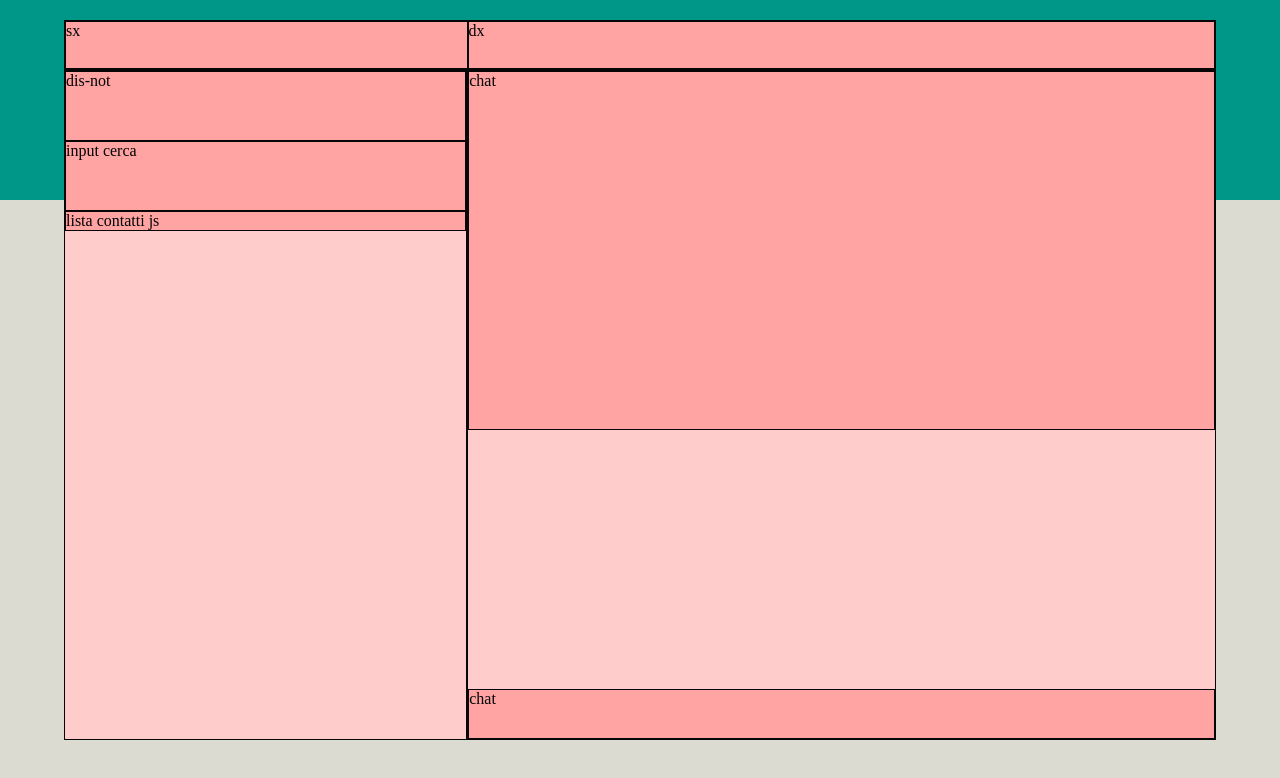
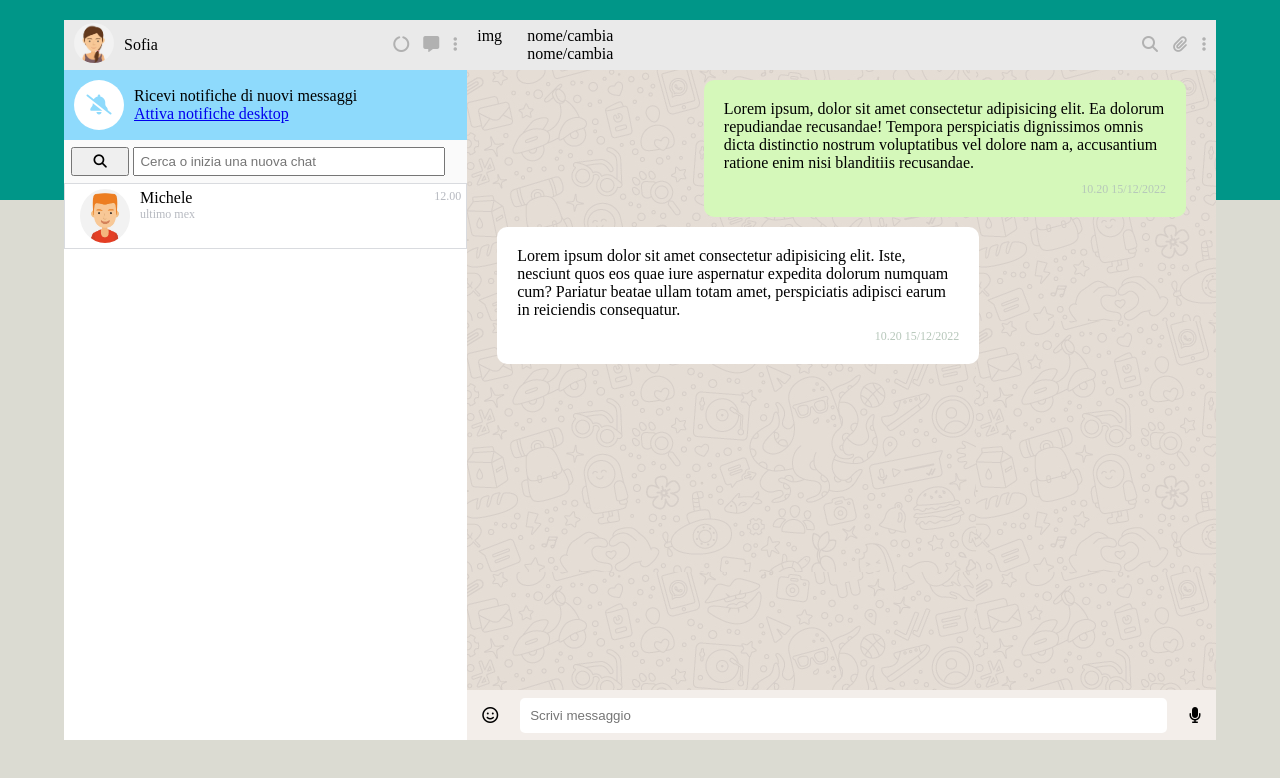
Before and after one commit to ChiaraInMiniatura/vue-boolzapp, a plain HTML site: page index.html in a window 1280 px wide. Drawn offline with nearby package versions, Linux system fonts and the light colour scheme.

Commit message:
aggiunta tutto css

```diff
--- a/index.html
+++ b/index.html
@@ -5,6 +5,7 @@
   <meta http-equiv="X-UA-Compatible" content="IE=edge">
   <meta name="viewport" content="width=device-width, initial-scale=1.0">
   <link rel="stylesheet" href="./style.css">
+  <link rel="stylesheet" href="https://cdnjs.cloudflare.com/ajax/libs/font-awesome/6.1.1/css/all.min.css" integrity="sha512-KfkfwYDsLkIlwQp6LFnl8zNdLGxu9YAA1QvwINks4PhcElQSvqcyVLLD9aMhXd13uQjoXtEKNosOWaZqXgel0g==" crossorigin="anonymous" referrerpolicy="no-referrer" />
   <script src="https://cdn.jsdelivr.net/npm/vue@2/dist/vue.js"></script>
   <title>Boolzap</title>
 </head>
@@ -13,23 +14,121 @@
 
     <header>
       <div class="container d-flex wrap">
+
         <!-- menu-up -->
-        <div class="menu-up d-flex debug">
-          <div class="menu-sx-up debug">sx</div>
-          <div class="menu-dx-up debug">dx</div>
+        <div class="menu-up d-flex">
+
+          <div class="menu-sx-up d-flex wrap">
+
+            <div class="nome-utente d-flex wrap">
+              <div class="img-utente">
+                <img src="./img/avatar_io.jpg" alt="Sofia">
+              </div>
+              <span>Sofia</span>
+            </div>
+
+            <div class="imp-utente">
+              <i class="fa-solid fa-circle-notch"></i>
+              <i class="fa-solid fa-message"></i>
+              <i class="fa-solid fa-ellipsis-vertical"></i>
+            </div>
+
+          </div>
+
+          <div class="menu-dx-up d-flex wrap">
+
+            <div class="utente-attivo d-flex wrap">
+              <div class="img-utente">img</div>
+              <div class="nome-ut-attivo">
+                <p>nome/cambia</p>
+                <p>nome/cambia</p>
+              </div>
+            </div>
+
+            <div class="imp-menu-dx">
+              <div class="imp-utente">
+                <i class="fa-solid fa-magnifying-glass"></i>
+                <i class="fa-solid fa-paperclip"></i>
+                <i class="fa-solid fa-ellipsis-vertical"></i>
+              </div>
+            </div>
+          </div>
+
         </div>
+
         <!-- menu-sx-contatti -->
-        <div class="menu-sx debug">
-          <div class="dis-not debug h70 w100">dis-not</div>
-          <div class="cerca-cont debug h70 w100"> input cerca</div>
-          <div class="contatti debug w100">
-            lista contatti js
+
+        <div class="menu-sx">
+
+          <div class="dis-not d-flex wrap">
+            <div class="mute-box d-flex">
+              <i class="fa-solid fa-bell-slash"></i>
+            </div>
+            <div>
+              <p>Ricevi notifiche di nuovi messaggi</p>
+              <a href="#">Attiva notifiche desktop</a>
+            </div>
           </div>
+
+          <div class="cerca-cont">
+            <button>
+              <i class="fa-solid fa-magnifying-glass"></i>
+            </button>
+            <input class="inp-cerca" type="text" placeholder="Cerca o inizia una nuova chat">
+          </div>
+
+          <div class="contatti">
+
+            <div class="card-contatto d-flex wrap">
+
+              <div class="d-flex wrap">
+
+                 <div class="img-utente-chat">
+                  <img src="./img/avatar_1.jpg" alt="ciao">
+                </div>
+
+                <div class="nome-conttatto">
+                  <span>Michele</span>
+                  <p class="ultimo-mex">ultimo mex</p>
+                </div>
+
+              </div>
+
+              <div class="orario-ult-mex">
+                <span>12.00</span>
+              </div>
+
+
+
+            </div>
+
+          </div>
+
         </div>
         <!-- menu-dx-chat -->
-        <div class="menu-dx d-flex wrap debug">
-          <div class="chat debug w100 h100">chat</div>
-          <div class="scr-mex debug w100 ">chat</div>
+        <div class="menu-dx d-flex wrap">
+
+          <div class="chat">
+            <div class="mex-inviato d-flex">
+             <div class="box-mex-inv">
+              <span>Lorem ipsum, dolor sit amet consectetur adipisicing elit. Ea dolorum repudiandae recusandae! Tempora perspiciatis dignissimos omnis dicta distinctio nostrum voluptatibus vel dolore nam a, accusantium ratione enim nisi blanditiis recusandae.</span>
+              <p class="data-mex">10.20 15/12/2022</p>
+             </div>
+            </div>
+            <div class="mex-ricevuto d-flex">
+              <div class="box-mex-ric">
+                <span>Lorem ipsum dolor sit amet consectetur adipisicing elit. Iste, nesciunt quos eos quae iure aspernatur expedita dolorum numquam cum? Pariatur beatae ullam totam amet, perspiciatis adipisci earum in reiciendis consequatur.</span>
+                <p class="data-mex">10.20 15/12/2022</p>
+              </div>
+            </div>
+          </div>
+
+          <div class="scr-mex w100 d-flex">
+            <i class="fa-regular fa-face-smile"></i>
+            <input class="inp-mex" type="text" placeholder="Scrivi messaggio">
+            <i class="fa-solid fa-microphone"></i>
+          </div>
+
         </div>
       </div>
     </header>
--- a/style.css
+++ b/style.css
@@ -3,19 +3,21 @@
   padding: 0;
   box-sizing: border-box;
 }
+img{
+  width: 100%;
+  height: 100%;
+  border-radius: 50%;
+}
 body{
   background-color: rgb(219, 219, 210);
 }
-
 header{
   background-color: rgb(0, 150, 136);
   width: 100%;
   height: 25vh;
   display: flex;
   align-items: baseline;
-
 }
-
 .container{
   width: 90%;
   margin: 20px auto;
@@ -23,31 +25,159 @@ header{
   background-color: white;
 }
 
+/* menu up */
 .menu-up{
   width: 100%;
   height: 50px;
+  background-color: rgb(234, 234, 234);
 }
+
+/* menu-up-sx */
 .menu-sx-up{
   width: 35%;
+  justify-content: space-between;
+  align-items: center;
 }
+.nome-utente{
+  align-items: center;
+}
+
+.img-utente{
+  width: 40px;
+  border-radius: 50%;
+  margin-left: 10px;
+  margin-right: 10px;
+}
+
+.imp-utente{
+  color: rgb(177, 177, 177);
+  margin-right: 10px;
+}
+.imp-utente .fa-solid{
+  margin-left: 10px;
+}
+
+/* menu-up-dx */
 .menu-dx-up{
   width: 65%;
+  justify-content: space-between;
+  align-items: center;
 }
+
+/* menu-sx contatti */
 .menu-sx{
   height: calc(100% - 50px);
   width: 35%;
 }
+
+.dis-not{
+  background-color: rgb(142, 218, 252);
+  height: 70px;
+  align-items: center;
+}
+
+.mute-box{
+  background-color: white;
+  height: 50px;
+  width: 50px;
+  border-radius: 50%;
+  align-items: center ;
+  justify-content: center;
+  margin: 10px;
+  color: rgb(142, 218, 252) ;
+  font-size: 20px;
+}
+
+.cerca-cont {
+  background-color: rgb(250, 250, 250);
+  padding: 7px;
+}
+.cerca-cont button{
+  width: 15%;
+  padding: 5px;
+}
+.inp-cerca{
+  width: 80%;
+  padding: 5px;
+}
+.contatti{
+  overflow: scroll;
+}
+.img-utente-chat{
+  width: 50px;
+  border-radius: 50%;
+  margin: 0 10px;
+}
+.card-contatto{
+  justify-content: space-between;
+  padding: 5px;
+  border: 1px solid rgba(182, 185, 192, 0.514);
+}
+.ultimo-mex, .orario-ult-mex{
+  color: rgb(182, 185, 192);
+  font-size: 12px;
+}
+
+/* menu-dx chat */
 .menu-dx{
   height: calc(100% - 50px);
   width: 65%;
+  background-image: url("./img/mine.jpg");
 }
+
+.chat{
+  height: calc(100% - 50px);
+  width: 100%;
+  overflow: scroll;
+}
+
+.mex-inviato, .mex-ricevuto{
+  align-items: center;
+  margin: 10px 30px;
+}
+
+.mex-inviato{
+  justify-content: end;
+}
+
+.box-mex-inv{
+  background-color:rgb(213, 248, 186) ;
+  padding: 20px;
+  max-width: 70%;
+  border-radius: 10px;
+}
+.box-mex-ric{
+  background-color:white ;
+  padding: 20px;
+  max-width: 70%;
+  border-radius: 10px;
+}
+
+.data-mex{
+  color: rgb(182, 199, 186);
+  font-size: 12px;
+  text-align: end;
+  margin-top: 10px;
+}
+
 .scr-mex{
   align-self: flex-end;
   height: 50px;
+  background-color: rgb(243, 238, 234);
+  justify-content: space-between;
+  align-items: center;
+  padding: 0 15px;
+}
+.inp-mex{
+  width: 90%;
+  height: 35px;
+  border: 0px;
+  border-radius: 5px;
+  padding: 10px;
 }
 
+
 /* UTILS */
-
 
 .d-flex{
   display: flex;
@@ -71,10 +201,6 @@ header{
   width: 300px;
 }
 
-
-
-
-
 /* DEBUG */
 .debug{
   background-color: rgba(255, 0, 0, .2);
```
